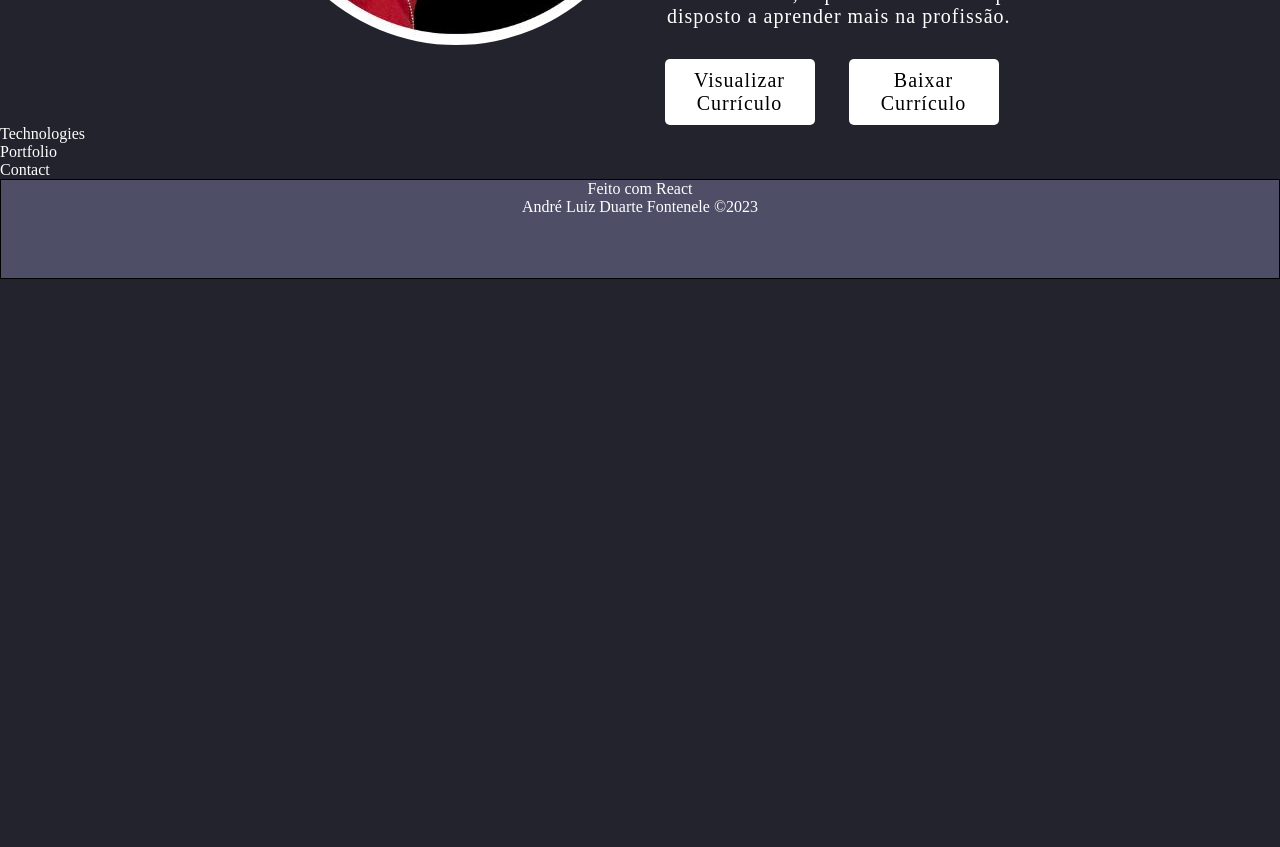
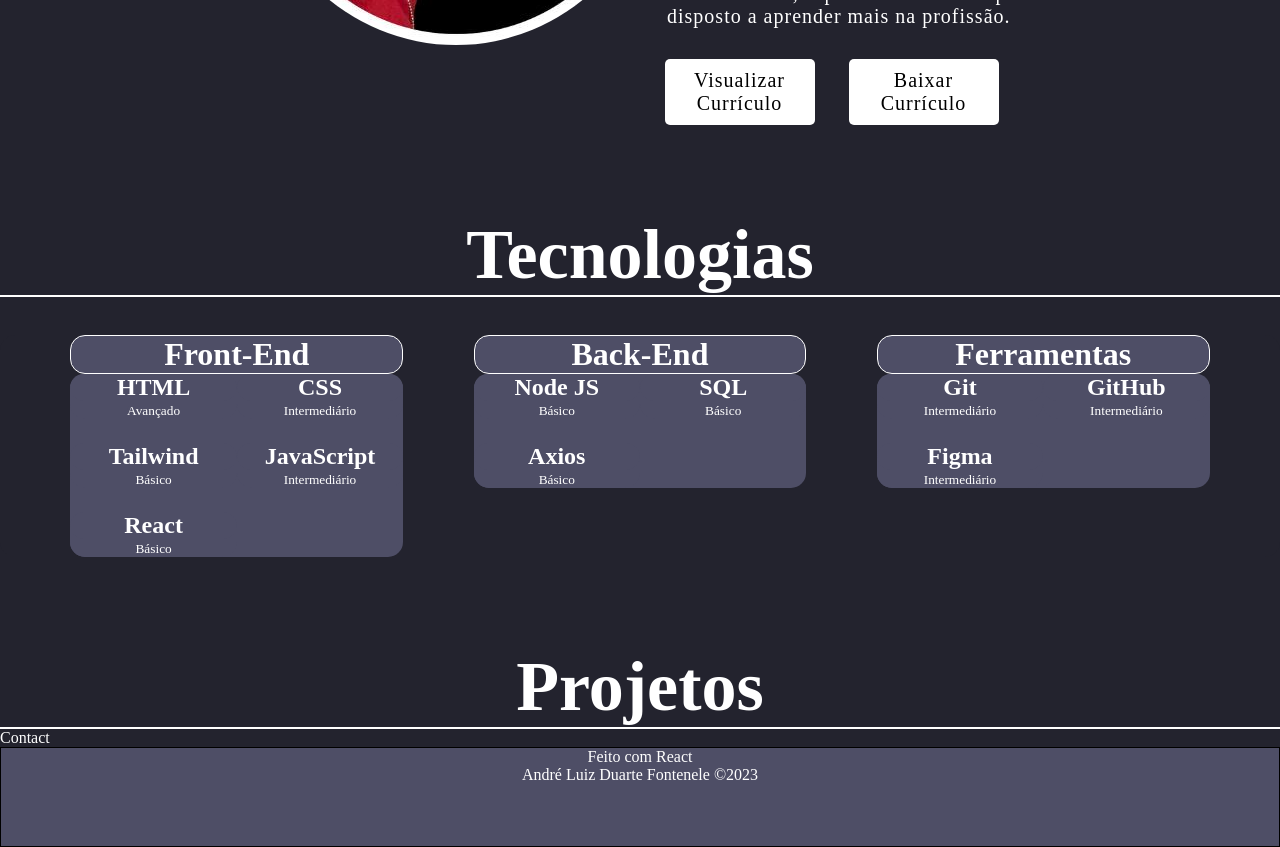
Before and after one commit to andredfontenele/first-portfolio, a React (Create React App) app: page / in a window 1280 px wide. Shown: the part 1360-2207 px from the top of the page. Before the commit the page ends 1639 px from the top, so only its background shows below. Built offline with nearby package versions, Linux system fonts and the light colour scheme; the HTML template or start-up script is replaced by a standard one.

Commit message:
feat: Componente Tecnology adicionado

```diff
--- a/src/components/portfolio/Portfolio.jsx
+++ b/src/components/portfolio/Portfolio.jsx
@@ -2,7 +2,12 @@ import React from 'react'
 import './portfolio.css'
 const Portfolio = () => {
   return (
-    <div>Portfolio</div>
+    <div>
+      <div className="title-container">
+        <h1>Projetos</h1>
+      </div>
+
+    </div>
   )
 }
 
--- a/src/components/portfolio/portfolio.css
+++ b/src/components/portfolio/portfolio.css
@@ -0,0 +1,7 @@
+.title-container{
+  margin-top: 7%;
+  justify-content: center;
+  border-bottom: 2px solid #fff;
+  text-align: center;
+  font-size: 35px;
+}
--- a/src/components/technologies/Technologies.jsx
+++ b/src/components/technologies/Technologies.jsx
@@ -3,7 +3,77 @@ import './technologies.css'
 
 const Technologies = () => {
   return (
-    <div>Technologies</div>
+    <div>
+
+    <div className="title-container">
+      <h1> Tecnologias </h1>
+    </div>
+
+       <div className="technologies-container">
+
+        <div className="front-container">
+          <h1>Front-End</h1>
+          <div className="front-technologies">
+            <div className="technology">
+              <h2>HTML</h2>
+              <small>Avançado</small>
+            </div>
+            <div className="technology">
+              <h2>CSS</h2>
+              <small>Intermediário</small>
+            </div>
+            <div className="technology">
+              <h2>Tailwind</h2>
+              <small>Básico</small>
+            </div>
+            <div className="technology">
+              <h2>JavaScript</h2>
+              <small>Intermediário</small>
+            </div>
+            <div className="technology">
+              <h2>React</h2>
+              <small>Básico</small>
+            </div>
+          </div>
+        </div>
+
+        <div className="front-container">
+        <h1>Back-End</h1>
+          <div className="front-technologies">
+            <div className="technology">
+              <h2>Node JS</h2>
+              <small>Básico</small>
+            </div>
+            <div className="technology">
+              <h2>SQL</h2>
+              <small>Básico</small>
+            </div>
+            <div className="technology">
+              <h2>Axios</h2>
+              <small>Básico</small>
+            </div>
+          </div>
+        </div>
+
+        <div className="front-container">
+        <h1>Ferramentas</h1>
+          <div className="front-technologies">
+            <div className="technology">
+              <h2>Git</h2>
+              <small>Intermediário</small>
+            </div>
+            <div className="technology">
+              <h2>GitHub</h2>
+              <small>Intermediário</small>
+            </div>
+            <div className="technology">
+              <h2>Figma</h2>
+              <small>Intermediário</small>
+            </div>
+          </div>
+        </div>
+    </div>
+    </div>
   )
 }
 
--- a/src/components/technologies/technologies.css
+++ b/src/components/technologies/technologies.css
@@ -0,0 +1,47 @@
+.title-container{
+  margin-top: 10%;
+  justify-content: center;
+  border-bottom: 2px solid #fff;
+  text-align: center;
+  font-size: 35px;
+}
+
+.technologies-container{
+  display: flex;
+  justify-content: space-evenly;
+  margin-top: 3%;
+  border-radius: 15px;
+}
+
+.front-container{
+  width: 26%;
+  font-size: 2vh;
+}
+
+.front-container h1{
+  text-align: center;
+  border: 1px solid #fff;
+  background-color: #4E4E66;
+}
+
+.front-technologies{
+  text-align: center;
+  display: grid;
+  grid-template-columns: 1fr 1fr;
+  row-gap: 3vh;
+  background-color: #4E4E66;
+}
+
+.technology h2, small{
+  background-color: #4E4E66;
+  border-radius: 15px;
+}
+.technology{
+  background-color: #4E4E66;
+}
+
+.front-technologies,
+.front-container h1,
+.technology{
+  border-radius: 15px;
+}
```
